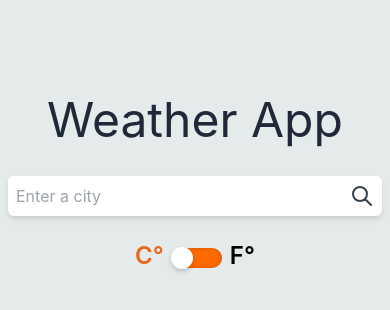
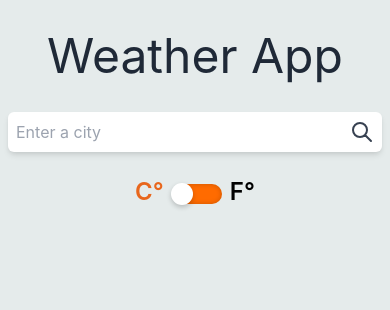
Before and after one commit to lucianomazzuca/weather-app, a React (Create React App) app: page / in a window 390 px wide. Shown: the top 310 px of the page. Built offline with nearby package versions, Linux system fonts and the light colour scheme.

Commit message:
Fix: margin on mobile version

```diff
--- a/src/App.js
+++ b/src/App.js
@@ -73,7 +73,7 @@ function App() {
 
   return (
     <div className="App wrapper">
-      <div className="flex flex-col mt-24 mb-10 justify-center w-full">
+      <div className="flex flex-col mt-8 md:mt-24 mb-10 justify-center w-full">
         <h1 className="title">Weather App</h1>
 
         <SearchForm handleSearchInput={handleSearchInput} handleSubmit={handleSubmit} inputValue={search} />
```
